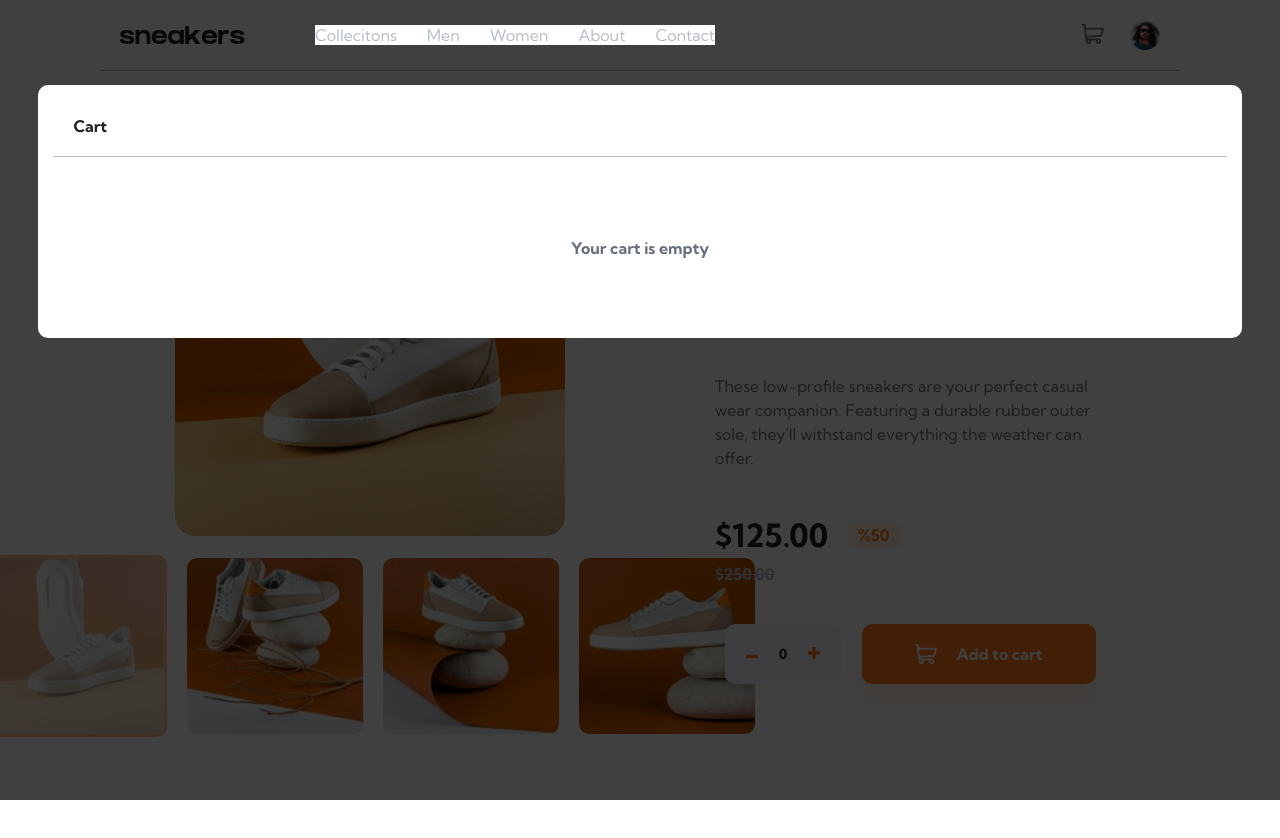
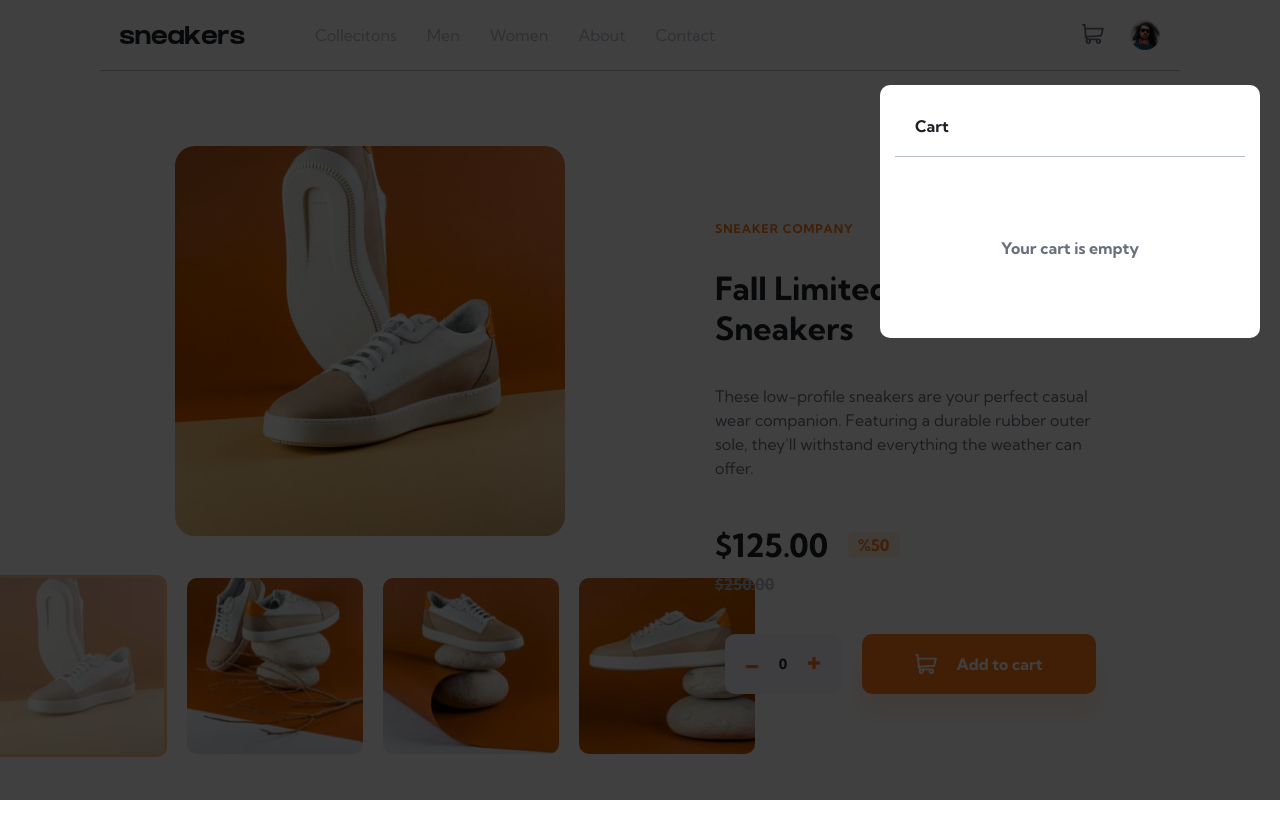
Before and after one commit to ellebell43/e-commerce-page, a React (Create React App) app: page / in a window 1280 px wide. Both pictures are taken after a click on the button 1093 px from the left and 35 px from the top of the page. Shown: the top 838 px of the page. Built offline with nearby package versions, Linux system fonts and the light colour scheme.

Commit message:
Created lightbox gallery, plus extra
Also made the cart more responsive

```diff
--- a/src/App.css
+++ b/src/App.css
@@ -22,7 +22,7 @@ button:hover {
 }
 
 .hidden {
-  display: none;
+  display: none !important;
 }
 
 .desktopElement {
@@ -30,7 +30,7 @@ button:hover {
 }
 
 .app {
-  max-width: 1080px;
+  max-width: 500px;
   margin: 0 auto;
   padding-bottom: 50px;
 }
@@ -301,6 +301,14 @@ button:hover {
   .mobileElement {
     display: none !important;
   }
+  .app {
+    max-width: 1080px;
+  }
+  .app .cart {
+    max-width: 350px;
+    right: 20px;
+    left: initial;
+  }
   .app header .navLogoContainer nav {
     position: static;
     opacity: 1;
@@ -310,6 +318,7 @@ button:hover {
     padding: 0;
     gap: 30px;
     margin-left: 50px;
+    z-index: 20;
   }
   .app header .navLogoContainer nav a {
     color: hsl(220deg, 14%, 75%);
@@ -319,7 +328,28 @@ button:hover {
     display: grid;
     grid-template-columns: 1fr 1fr;
   }
+  .app main .gallery {
+    z-index: 32;
+    position: absolute;
+    width: 50%;
+    max-width: 450px;
+    left: calc(50% - 263px);
+    top: 0;
+  }
+  .app main .gallery .imgBtnContainer .galleryLeftBtn {
+    position: relative;
+    right: 40px;
+  }
+  .app main .gallery .imgBtnContainer .galleryRightBtn {
+    position: relative;
+    left: 40px;
+  }
   .app main .imgSection {
+    display: flex;
+    justify-content: center;
+    align-items: center;
+    gap: 20px;
+    flex-direction: column;
     padding: 75px;
   }
   .app main .imgSection .mainImg img {
--- a/src/App.js
+++ b/src/App.js
@@ -16,6 +16,7 @@ import avatar from "./images/image-avatar.png";
 const App = () => {
   let [navVisibility, setNavVisibility] = useState(false);
   let [cartVisibility, setCartVisibility] = useState(false);
+  let [galleryVisibility, setGalleryVisibility] = useState(false);
   let [cart, setCart] = useState([]);
   let [itemAmt, setItemAmt] = useState(0);
   let [cartAmount, setCartAmount] = useState(0);
@@ -33,6 +34,10 @@ const App = () => {
   const lightboxClick = () => {
     if (navVisibility) { setNavVisibility(false) }
     if (cartVisibility) { setCartVisibility(false) }
+    if (galleryVisibility) {
+      setGalleryVisibility(false);
+      document.getElementById("gallery").classList.add("hidden")
+    }
   }
 
   const toggleCart = () => {
@@ -69,7 +74,19 @@ const App = () => {
         </div>
       </header>
       <main>
-        <ProductImgs imgIndex={imgIndex} setImgIndex={setImgIndex} />
+        <ProductImgs
+          imgIndex={imgIndex}
+          setImgIndex={setImgIndex}
+          setGalleryVisibility={setGalleryVisibility}
+          width={width}
+          gallery={false}
+        />
+        <ProductImgs
+          imgIndex={imgIndex}
+          setImgIndex={setImgIndex}
+          setGalleryVisibility={setGalleryVisibility}
+          gallery={true}
+        />
         <div className="productInfo">
           <p className="companyName">SNEAKER COMPANY</p>
           <h1>Fall Limited Edition Sneakers</h1>
@@ -92,7 +109,7 @@ const App = () => {
         </div>
       </main>
       <div
-        className={`lightbox ${navVisibility || cartVisibility ? "" : "hidden"}`}
+        className={`lightbox ${navVisibility || cartVisibility || galleryVisibility ? "" : "hidden"}`}
         onClick={lightboxClick}
       />
     </div>
--- a/src/App.scss
+++ b/src/App.scss
@@ -36,7 +36,7 @@ button:hover {
 }
 
 .hidden {
-  display: none;
+  display: none !important;
 }
 
 .desktopElement {
@@ -44,7 +44,7 @@ button:hover {
 }
 
 .app {
-  max-width: 1080px;
+  max-width: 500px;
   margin: 0 auto;
   padding-bottom: 50px;
 
@@ -328,6 +328,14 @@ button:hover {
   }
 
   .app {
+    max-width: 1080px;
+
+    .cart {
+      max-width: 350px;
+      right: 20px;
+      left: initial;
+    }
+
     header {
       .navLogoContainer {
         nav {
@@ -339,6 +347,7 @@ button:hover {
           padding: 0;
           gap: 30px;
           margin-left: 50px;
+          z-index: 20;
 
           a {
             color: $grayish-blue;
@@ -352,7 +361,30 @@ button:hover {
       display: grid;
       grid-template-columns: 1fr 1fr;
 
+      .gallery {
+        z-index: 32;
+        position: absolute;
+        width: 50%;
+        max-width: 450px;
+        left: calc(50% - 263px);
+        top: 0;
+
+        .imgBtnContainer {
+          .galleryLeftBtn {
+            position: relative;
+            right: 40px;
+          }
+
+          .galleryRightBtn {
+            position: relative;
+            left: 40px;
+          }
+        }
+      }
+
       .imgSection {
+        @include centerFlex();
+        flex-direction: column;
         padding: 75px;
 
         .mainImg {
--- a/src/components/ProductImgs.js
+++ b/src/components/ProductImgs.js
@@ -34,15 +34,25 @@ const ProductImgs = (props) => {
     props.setImgIndex(i);
   }
 
+  const toggleGallery = () => {
+    if (props.width > 860) {
+      document.getElementById("gallery").classList.remove("hidden")
+      props.setGalleryVisibility(true);
+    }
+  }
+
   return (
-    <div className="imgSection">
+    <div
+      className={`imgSection ${props.gallery ? "gallery hidden" : ""}`}
+      id={props.gallery ? "gallery" : "imgSection"}
+    >
       <div className="mainImg">
-        <div className="imgBtnContainer">
+        <div className="imgBtnContainer" onClick={toggleGallery}>
           <motion.button
             whileTap={{ scale: 0.9 }}
             whileHover={{ scale: 1.1 }}
             onClick={() => { changeImg(-1) }}
-            className="mobileElement"
+            className={props.gallery ? "galleryLeftBtn" : "mobileElement"}
           >
             <img src={prevIcon} alt="" />
           </motion.button>
@@ -50,7 +60,7 @@ const ProductImgs = (props) => {
             whileTap={{ scale: 0.9 }}
             whileHover={{ scale: 1.1 }}
             onClick={() => { changeImg(1) }}
-            className="mobileElement"
+            className={props.gallery ? "galleryRightBtn" : "mobileElement"}
           >
             <img src={nextIcon} alt="" />
           </motion.button>
```
Also changed, not shown: 1 other file (tests, documents, lock files or other folders).
